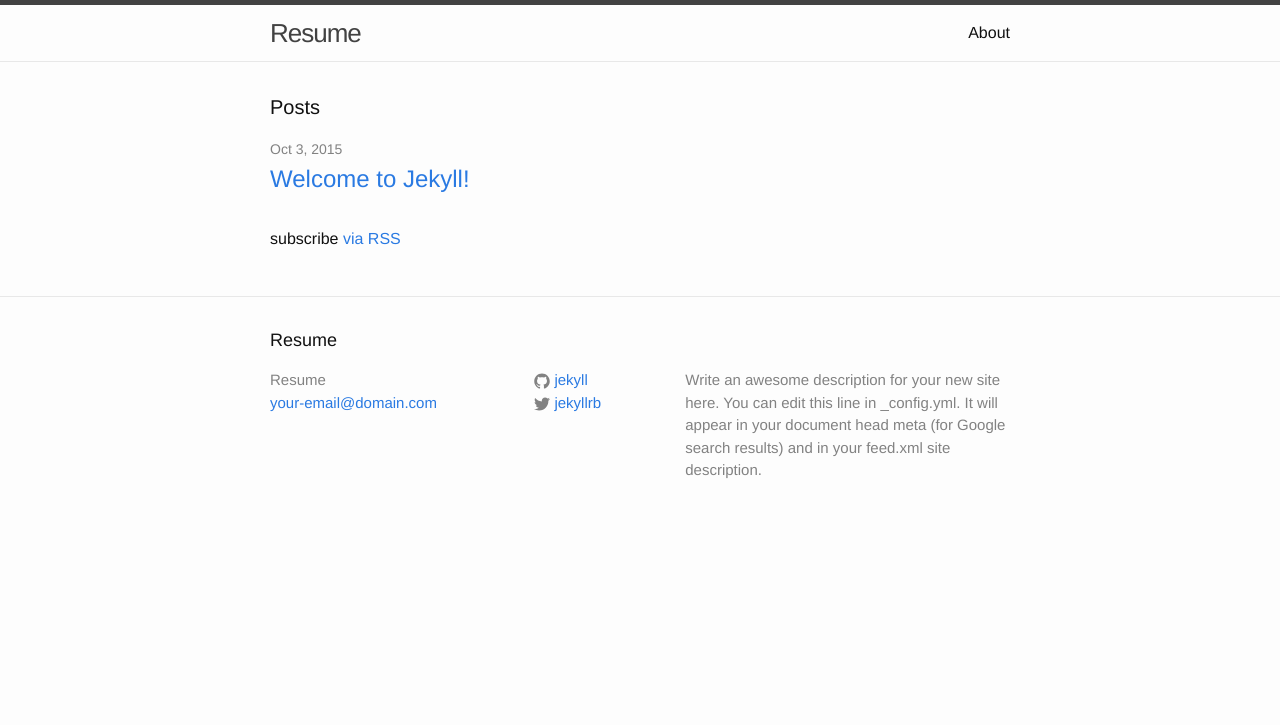
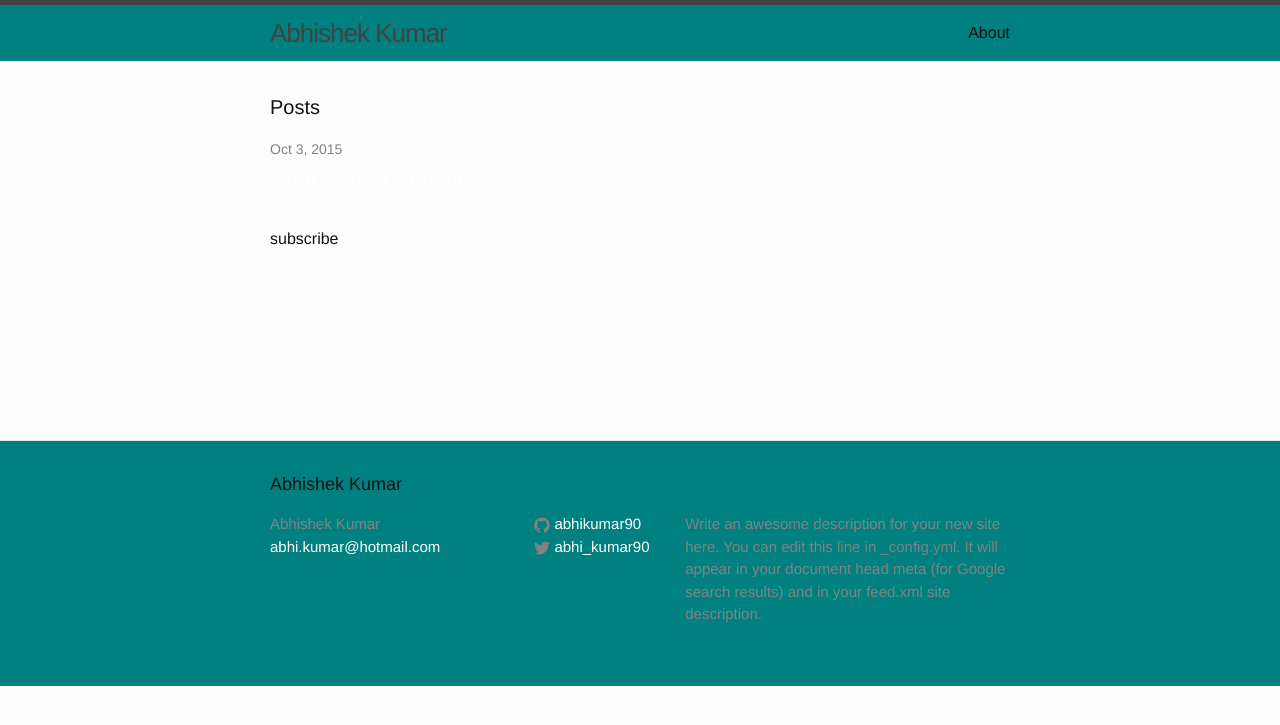
Before and after one commit to abhikumar90/abhikumar90, a Jekyll site: the page built from index.html, in a window 1280 px wide. Shown: the top 725 px of the page. Built offline with Jekyll 4.4.1, drawn with Linux system fonts in a browser that asks for light colours.

Commit message:
add pdf and changes file

```diff
--- a/_config.yml
+++ b/_config.yml
@@ -1,14 +1,15 @@
 # Site settings
-title: Resume
-email: your-email@domain.com
+title: Abhishek Kumar
+email: abhi.kumar@hotmail.com
 description: > # this means to ignore newlines until "baseurl:"
   Write an awesome description for your new site here. You can edit this
   line in _config.yml. It will appear in your document head meta (for
   Google search results) and in your feed.xml site description.
 baseurl: "" # the subpath of your site, e.g. /blog/
-url: "http://yourdomain.com" # the base hostname & protocol for your site
-twitter_username: jekyllrb
-github_username:  jekyll
+url: "http://abhikumar90.github.io/" # the base hostname & protocol for your site
+twitter_username: abhi_kumar90
+github_username:  abhikumar90
+linkedin_username: abhishek-kumar
 
 # Build settings
 markdown: kramdown
--- a/_sass/_layout.scss
+++ b/_sass/_layout.scss
@@ -8,6 +8,7 @@
 
     // Positioning context for the mobile navigation icon
     position: relative;
+    background-color: teal;
 }
 
 .site-title {
@@ -21,6 +22,10 @@
     &:visited {
         color: $grey-color-dark;
     }
+}
+
+a {
+    color: white;
 }
 
 .site-nav {
@@ -94,6 +99,8 @@
 .site-footer {
     border-top: 1px solid $grey-color-light;
     padding: $spacing-unit 0;
+    margin-top: 144px;
+    background-color: teal;
 }
 
 .footer-heading {
@@ -234,3 +241,13 @@
         }
     }
 }
+
+.button {background:rebeccapurple;-webkit-border-radius:5px;-moz-border-radius:5px;border-radius:5px;display:inline;display:inline-block;margin-left: 328px;margin-top: 152px;}
+
+.button a {color:#fff;border-radius: 5px 5px 5px 5px;font-family:arial;cursor:pointer;display:inline-block;padding:5px;margin: 1px 3px;font-weight: normal;text-decoration: none;/*height:17px;*/}
+
+.button a:hover {text-decoration: none !important;background: #94b5bc;}
+
+span {
+    color: white;
+}
```
Also changed, not shown: 7 other files.
